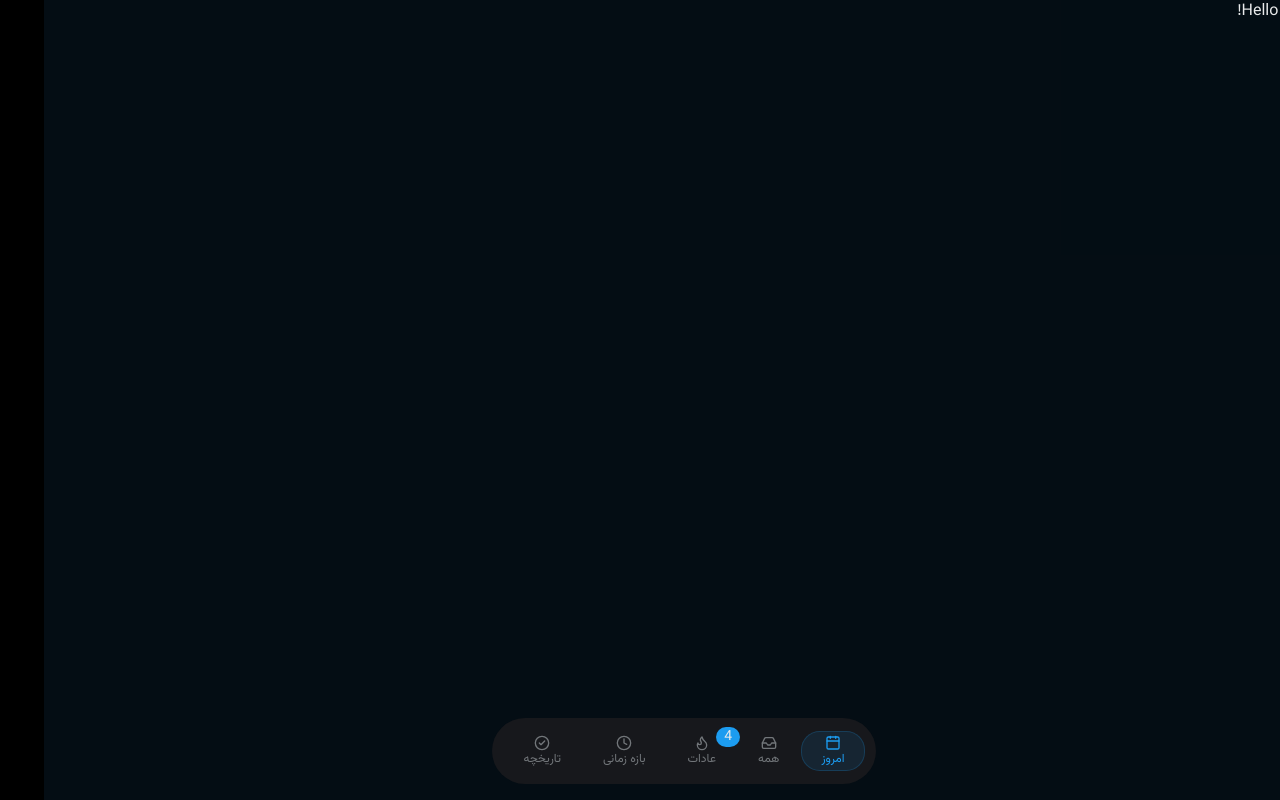
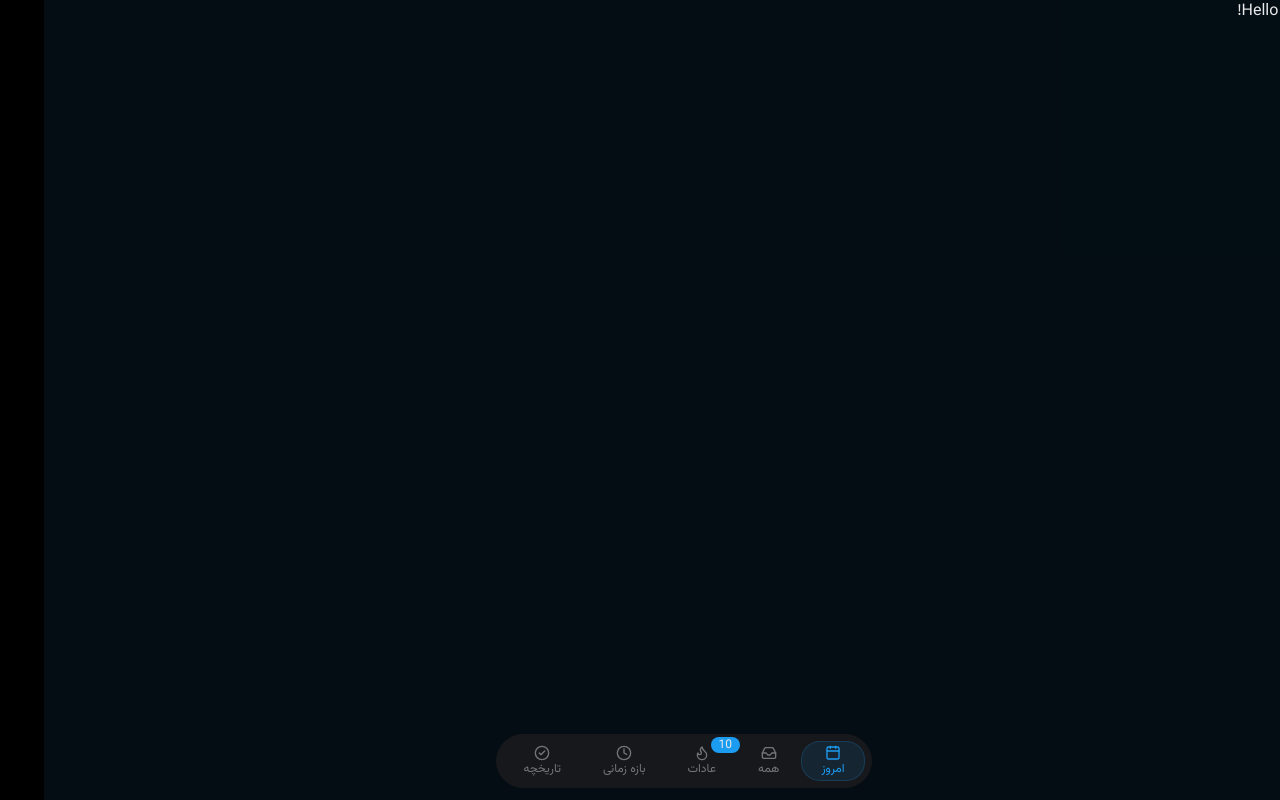
Before and after one commit to salartalaA/fine-task, a Next.js app: page / in a window 1280 px wide. Built offline with nearby package versions, Linux system fonts and the light colour scheme.

Commit message:
styles: change text size and padding

```diff
--- a/components/footer.tsx
+++ b/components/footer.tsx
@@ -39,7 +39,7 @@ const navigationItems: NavigationItem[] = [
     icon: Flame,
     tab: "HABITS",
     title: "عادات",
-    total: 4,
+    total: 10,
   },
   {
     done: 0,
@@ -66,7 +66,7 @@ export default function Footer() {
 
   return (
     <footer className="flex w-full items-center justify-center">
-      <nav className="fixed bottom-4 flex max-w-sm items-center justify-center rounded-full bg-card p-3">
+      <nav className="fixed bottom-3 flex max-w-sm items-center justify-center rounded-full bg-card p-1.5">
         {navigationItems.map((navItem) => {
           const Icon = navItem.icon;
           const isActive = activeTab === navItem.tab;
@@ -101,7 +101,7 @@ export default function Footer() {
               </div>
 
               {navItem.total !== undefined && (
-                <span className="absolute -top-1 -right-1 z-20 rounded-full bg-primary px-2 text-foreground text-sm">
+                <span className="absolute -top-1 -right-1 z-20 rounded-full bg-primary px-2 text-foreground text-xs">
                   {navItem.total}
                 </span>
               )}
```
